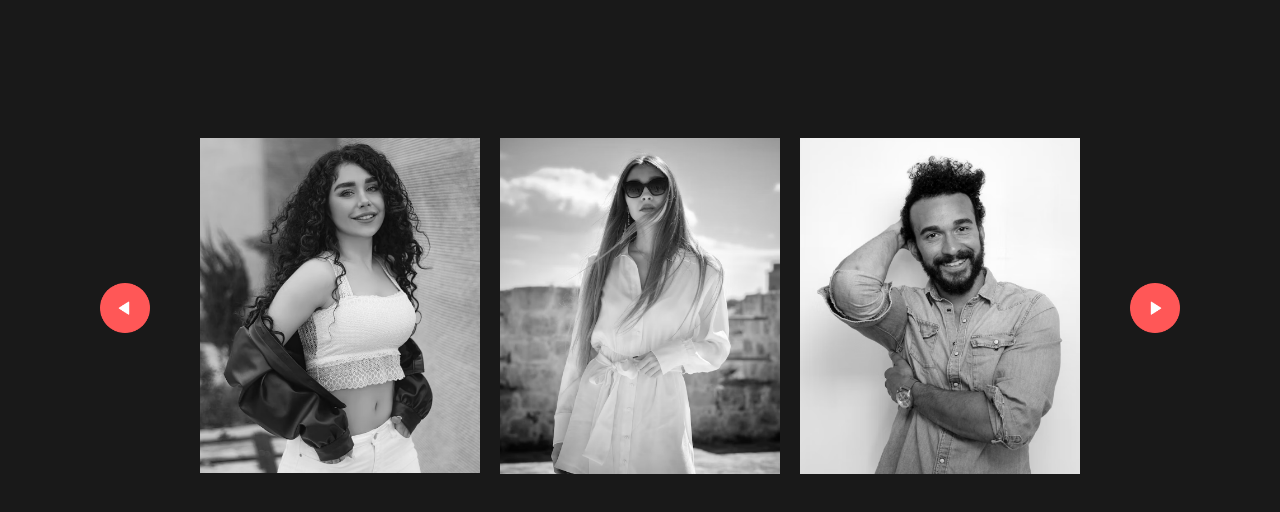
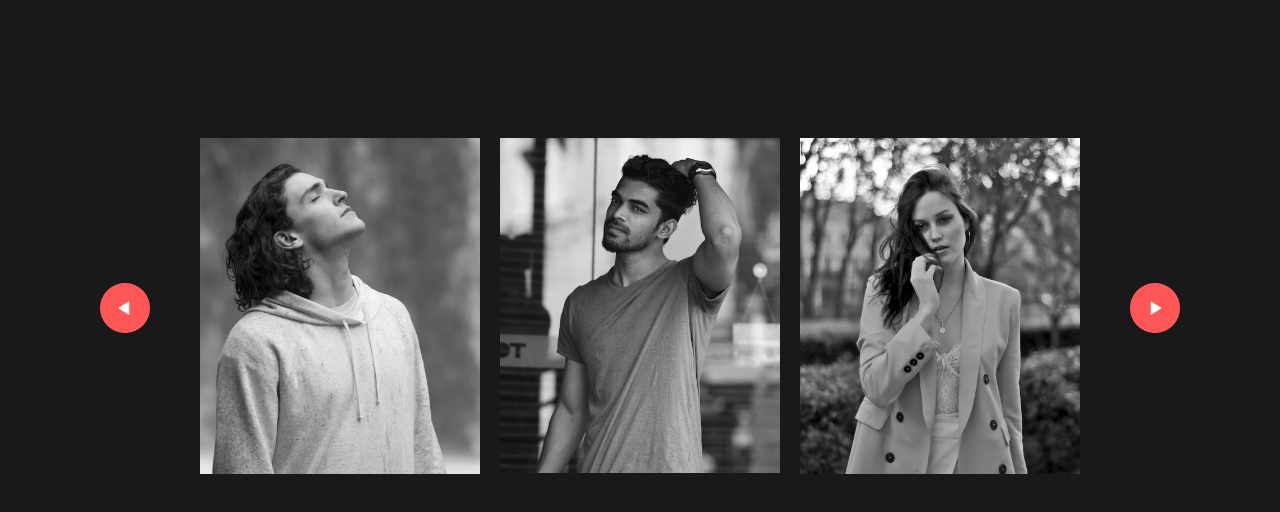
Before and after one commit to RajavigneshT/JavaScript30Projects, a plain HTML site: page 12-imgGalary/index.html in a window 1280 px wide. Both pictures are taken after a click on the picture 1155 px from the left and 308 px from the top of the page. Drawn offline with Linux system fonts and the light colour scheme.

Commit message:
imgGalary

```diff
--- a/12-imgGalary/index.html
+++ b/12-imgGalary/index.html
@@ -27,5 +27,30 @@
 
     </div>
 
+    <script>
+
+        let scrollContainter=document.querySelector(".gallery");
+        let backBtn=document.getElementById("backBtn");
+        let nextBtn=document.getElementById("nextBtn");
+
+        scrollContainter.addEventListener("wheel",(evt)=>{
+
+            evt.preventDefault();
+            scrollContainter.scrollLeft+=evt.deltaY;
+             });
+             nextBtn.addEventListener("click",()=>
+             {
+                scrollContainter.style.scrollBehavior="smooth";
+                scrollContainter.scrollLeft +=900;
+                scrollContainter.style.scrollBehavior="auto";
+
+             });
+             backBtn.addEventListener("click",()=>
+             {
+                scrollContainter.style.scrollBehavior="smooth";
+                scrollContainter.scrollLeft-=900;
+             });
+
+    </script>
 </body>
 </html>
```
